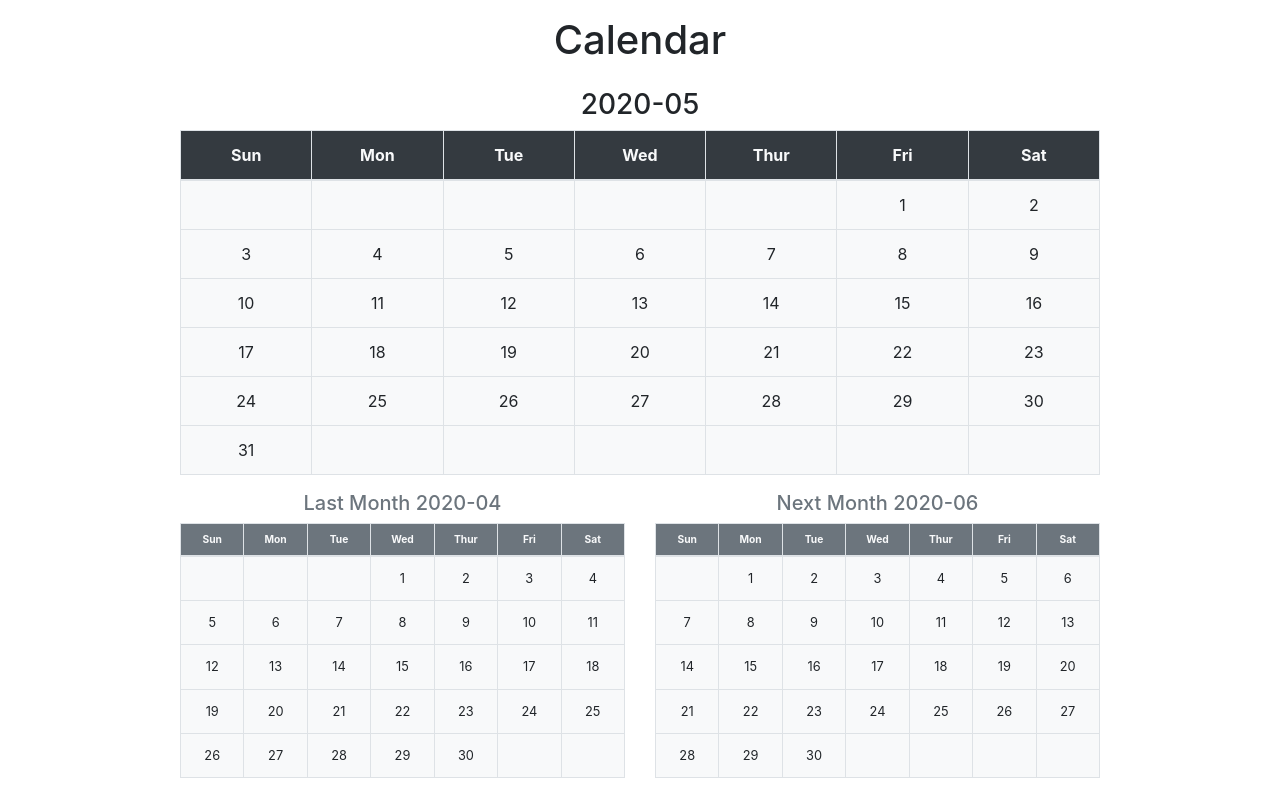
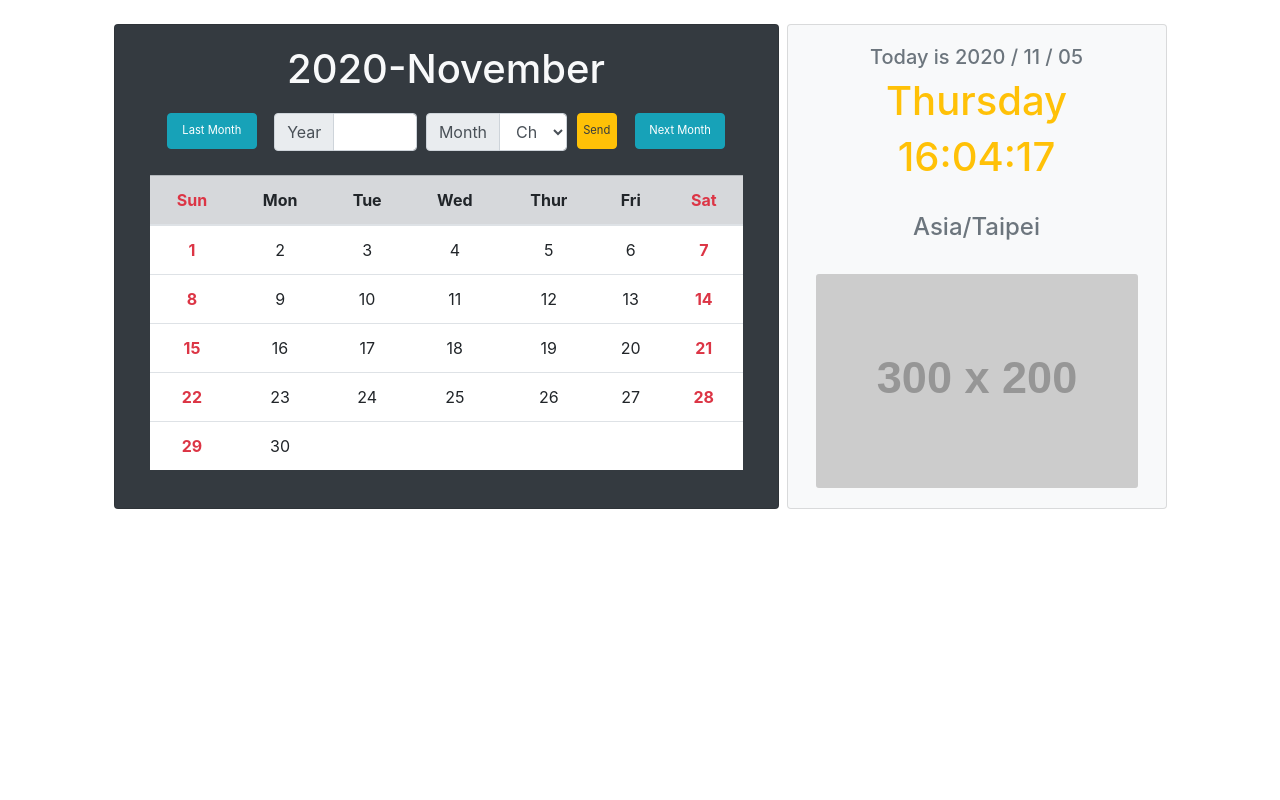
Before and after one commit to MissPigHead/perpetual_calendar-MissPigHead, a PHP site: page /calendar.php in a window 1280 px wide. Run offline with PHP 8.4, Linux system fonts and the light colour scheme; grey boxes labelled with a size stand in for pictures from a placeholder-image service; some libraries are stand-ins or nearby versions.

Commit message:
layout with Bootstrap, need to fix the var issue, for next/last month

```diff
--- a/calendar.php
+++ b/calendar.php
@@ -3,130 +3,128 @@
 <head>
     <meta charset="UTF-8">
     <meta name="viewport" content="width=device-width, initial-scale=1.0">
-    <title>Calendar_1029Homework</title>
+    <title>Calendar</title>
     <link rel="stylesheet" href="https://cdn.jsdelivr.net/npm/bootstrap@4.5.3/dist/css/bootstrap.min.css">
     <script src="https://code.jquery.com/jquery-3.5.1.slim.min.js"></script>
     <script src="https://cdn.jsdelivr.net/npm/bootstrap@4.5.3/dist/js/bootstrap.bundle.min.js"></script>
-    <style>
-        table{
-            width: 100%;
-            table-layout: fixed;
-        }
-    </style>
 </head>
 <body>
+    <div class="container">
+        <div class="row pt-4 d-flex justify-content-center">
+            <div class="mx-1 col-12 col-lg-7 order-2 order-lg-1 card bg-dark text-light text-center">
+                    <div class="card-body d-flex flex-column">
+                        <div class="order-2">
+                            <form action="calendar_layout.php" method="get" name="calendar">
+                                <div class="form-row d-flex justify-content-center">
+                                    <div class="form-group col-md-2 mr-2 d-none d-md-block">
+                                        <input type="submit" class="btn btn-info col-12" style="font-size: 0.7rem;padding:0.525rem 0.1rem;" name="lastMn" value="Last Month">
                                             <?php
-        $testDate="2020-05-20"; // 輸入測試日期
-        $testDateYrMn=date("Y-m",strtotime($testDate)); //回傳測試日期該年份及月份
-        $firstDateWeek=date("w",(strtotime($testDateYrMn.'-1'))); // 回傳測試該月第一日星期幾
-        $testMonthDays=date("t",strtotime($testDate)); // 回傳測試該月共幾天
-        $endDateWeek=date("w",(strtotime($testDateYrMn.'-'.$testMonthDays))); // 回傳測試該月最後一日星期幾
+                                                date_default_timezone_set('Asia/Taipei');//預設時區
+                                                $timezone = date_default_timezone_get();//叫出時區
+                                                $calendarYrMn=date('Y-F',strtotime(date('Y-m-d')));
+                                                $calendarDt=date('Y-m-d');
+                                                $calendarYr=date('Y',strtotime($calendarDt));//查詢年份，預設now
+                                                $calendarMn=date('m',strtotime($calendarDt));//查詢月份，預設now
+                                                $calendarDy=date('d',strtotime($calendarDt));//查詢riqi，預設now
+                                                if(isset($_GET['lastMn'])){
+                                                    if ($calendarMn =='01'){
+                                                        $_GET['Yr']=($calendarYr-1);
+                                                        $_GET['Mn']='12';
+                                                    }else{
+                                                        $calendarDt=date('Y-m-d',strtotime($calendarYr.'-'.($calendarMn-1).'-'.$calendarDy));
+                                                    }
+                                                    header("location:calendar_layout.php?Yr={$_GET['Yr']}&Mn={$_GET['Mn']}");
+                                                }
 
-        $lastMnLastDate=date("Y-m-d",((strtotime($testDateYrMn.'-1'))-24*60*60)); // 回傳前月最後一天日期
-        $lastMnYrMn=date("Y-m",strtotime($lastMnLastDate)); //回傳前月年份及月份
-        $lastMnDays=date("t",strtotime($lastMnLastDate)); //回傳前月共幾天
-        $lastMnFirstDtWk=date("w",(strtotime($lastMnYrMn.'-1'))); //回傳前月第一天星期幾
-        $lastMnLastDtWk=date("w",(strtotime($lastMnLastDate))); //回傳前月最後一天星期幾
+                                            ?>
+                                    </div>
 
-        $nextMnFirstDate=date("Y-m-d",((strtotime($testDateYrMn.'-'.$testMonthDays))+24*60*60)); // 回傳次月第一天日期
-        $nextMnYrMn=date("Y-m",strtotime($nextMnFirstDate)); //回傳次月年份及月份
-        $nextMnDays=date("t",strtotime($nextMnFirstDate)); //回傳次月共幾天
-        $nextMnFirstDtWk=date("w",(strtotime($nextMnFirstDate))); //回傳次月第一天星期幾
-        $nextMnLastDtWk=date("w",(strtotime($nextMnYrMn.'-'.$nextMnDays))); //回傳次月最後一天星期幾
+                                    <div class="form-group col-md-3 px-1">
+                                        <div class="input-group">
+                                            <div class="input-group-prepend">
+                                                <span class="input-group-text">Year</span>
+                                            </div>
+                                            <input type="text" class="form-control" name="Yr">
+                                        </div>
+                                    </div> <div class="form-group col-md-3">
+                                        <div class="input-group">
+                                            <div class="input-group-prepend">
+                                                <span class="input-group-text">Month</span>
+                                            </div>
+                                            <select name="Mn" class="form-control">
+                                                <option value=""> Choose </option>
+                                                <option value="1"> 1 </option>
+                                                <option value="2"> 2 </option>
+                                                <option value="3"> 3 </option>
+                                                <option value="4"> 4 </option>
+                                                <option value="5"> 5 </option>
+                                                <option value="6"> 6 </option>
+                                                <option value="7"> 7 </option>
+                                                <option value="8"> 8 </option>
+                                                <option value="9"> 9 </option>
+                                                <option value="10"> 10 </option>
+                                                <option value="11"> 11 </option>
+                                                <option value="12"> 12 </option>
+                                            </select>
+                                        </div>
+                                    </div><div class="form-group col-md-1">
+                                        <input type="submit" value="Send" class="btn btn-warning col-12 text-dark" style="font-size: 0.7rem;padding:0.525rem 0.1rem;"></input>
+                                    </div>
+                                    <div class="form-group col-md-2 ml-2 d-none d-md-block">
+                                    <input type="button" class="btn btn-info col-12" style="font-size: 0.7rem;padding:0.525rem 0.1rem;" name="nextMn" value="Next Month">
+                                    </div>
+                                </div>
+    <?php
+        $calendarDs=date('t',strtotime($calendarDt));//查詢月份的天數
+        $calendarDW=date('l',strtotime($calendarDt));//查詢日期星期幾，預設now
+        $calendarT=date('H:i:s');//查詢時間，預設now
+    if (empty($_GET['Yr']) && empty($_GET['Mn'])){
+        $calendarYr=date('Y',strtotime($calendarDt));//查詢年份，預設now
+        $calendarMn=date('F',strtotime($calendarDt));//查詢月份，預設now
+    }elseif (isset($_GET['Yr'])){
+        $calendarYr=$_GET['Yr']; //輸入後替換年份
+    }elseif (isset($_GET['Mn'])){
+        $calendarMn=$_GET['Mn']; //輸入後替換月份
+    }else{
+        $calendarYr=$_GET['Yr']; //輸入後替換年份
+        $calendarMn=$_GET['Mn']; //輸入後替換月份
+    }
+    $firstDW=date('w',strtotime($calendarYr.'-'.$calendarMn.'-01'));//第一天星期幾
+    $endDW=date('w',strtotime($calendarYr.'-'.$calendarMn.'-'.$calendarDs));//最後一天星期幾
 ?>
-    <h1 class="text-center p-3">Calendar</h1>
-    <div class="container">
-        <div class="row justify-content-center text-center">
-            <div class="col-md-10">
-                <h3 class="text-center"><?php echo $testDateYrMn ?></h3>
-                <table class="table table-bordered">
-                    <thead class="bg-dark text-light">
-                        <th>Sun</th>
+                            </form>
+                        </div>
+
+                        <div class="card-title order-1">
+                            <h1><?=$calendarYrMn;?></h1>
+                        </div>
+
+
+                        <div class="table-responsive order-3" style="border-spacing: 0;">
+                            <table class="table mt-2 ">
+                                <thead class="table-secondary">
+                                    <th class="text-danger">Sun</th>
                                     <th>Mon</th>
                                     <th>Tue</th>
                                     <th>Wed</th>
                                     <th>Thur</th>
                                     <th>Fri</th>
-                        <th>Sat</th>
+                                    <th class="text-danger">Sat</th>
                                 </thead>
-                    <tbody class="bg-light">
+                                <tbody  class="table bg-white">
     <?php
-                        for ($i=0; $i<=ceil(($testMonthDays+$firstDateWeek-7)/7); $i++){
+        for ($i=0; $i<=ceil(($calendarDs+$firstDW-7)/7); $i++){
             echo "<tr>";
             for ($j=0; $j<=6; $j++){
-                                if ($i==0 && $j<$firstDateWeek){
+                if (($i==0 && $j<$firstDW) ||($i==ceil(($calendarDs+$firstDW-7)/7) && $j>$endDW)) {
                     echo "<td> &nbsp; </td>";
-                                }else if($i==ceil(($testMonthDays+$firstDateWeek-7)/7) && $j>$endDateWeek){
-                                    echo "<td> &nbsp; </td>";
+                }elseif($j==0||$j==6){
+                    echo "<td class='text-danger font-weight-bold'>";
+                    echo ($i*7)+($j+1)-$firstDW;
+                    echo "</td>";
                 }else{
                     echo "<td>";
-                                    echo ($i*7)+($j+1)-$firstDateWeek;
-                                    echo "</td>";
-                                }
-                            }
-                            echo "</tr>";
-                        }
-                    ?>
-                    </tbody>
-                </table>
-            </div>
-            <div class="col-md-5">
-                <h5 class="text-center text-secondary"><?php echo "Last Month ".$lastMnYrMn ?></h5>
-                <table class="table table-bordered small">
-                    <thead class="bg-secondary text-light transform small">
-                        <th style="padding:0.5rem 0.1rem;">Sun</th>
-                        <th style="padding:0.5rem 0.1rem;">Mon</th>
-                        <th style="padding:0.5rem 0.1rem;">Tue</th>
-                        <th style="padding:0.5rem 0.1rem;">Wed</th>
-                        <th style="padding:0.5rem 0.1rem;">Thur</th>
-                        <th style="padding:0.5rem 0.1rem;">Fri</th>
-                        <th style="padding:0.5rem 0.1rem;">Sat</th>
-                    </thead>
-                    <tbody class="bg-light">
-                    <?php
-                        for ($i=0; $i<=ceil(($lastMnDays+$lastMnFirstDtWk-7)/7); $i++){
-                            echo "<tr>";
-                            for ($j=0; $j<=6; $j++){
-                                if ($i==0 && $j<$lastMnFirstDtWk){
-                                    echo "<td> &nbsp; </td>";
-                                }else if($i==ceil(($lastMnDays+$lastMnFirstDtWk-7)/7) && $j>$lastMnLastDtWk){
-                                    echo "<td> &nbsp; </td>";
-                                }else{
-                                    echo "<td>";
-                                    echo ($i*7)+($j+1)-$lastMnFirstDtWk;
-                                    echo "</td>";
-                                }
-                            }
-                            echo "</tr>";
-                        }
-                    ?>
-                    </tbody>
-                </table>
-            </div>
-            <div class="col-md-5">
-                <h5 class="text-center text-secondary"><?php echo "Next Month ".$nextMnYrMn ?></h5>
-                <table class="table table-bordered small">
-                    <thead class="bg-secondary text-light transform small">
-                        <th style="padding:0.5rem 0.1rem;">Sun</th>
-                        <th style="padding:0.5rem 0.1rem;">Mon</th>
-                        <th style="padding:0.5rem 0.1rem;">Tue</th>
-                        <th style="padding:0.5rem 0.1rem;">Wed</th>
-                        <th style="padding:0.5rem 0.1rem;">Thur</th>
-                        <th style="padding:0.5rem 0.1rem;">Fri</th>
-                        <th style="padding:0.5rem 0.1rem;">Sat</th>
-                    </thead>
-                    <tbody class="bg-light">
-                    <?php
-                        for ($i=0; $i<=ceil(($nextMnDays+$nextMnFirstDtWk-7)/7); $i++){
-                            echo "<tr>";
-                            for ($j=0; $j<=6; $j++){
-                                if ($i==0 && $j<$nextMnFirstDtWk){
-                                    echo "<td> &nbsp; </td>";
-                                }else if($i==ceil(($nextMnDays+$nextMnFirstDtWk-7)/7) && $j>$nextMnLastDtWk){
-                                    echo "<td> &nbsp; </td>";
-                                }else{
-                                    echo "<td>";
-                                    echo ($i*7)+($j+1)-$nextMnFirstDtWk;
+                    echo ($i*7)+($j+1)-$firstDW;
                     echo "</td>";
                 }
             }
@@ -138,5 +136,16 @@
                         </div>
                     </div>
             </div>
+            <div class="mx-1 col-12 col-lg-4 order-1 order-lg-2 card px-2 bg-light text-center align-self-stretch">
+                    <div class="card-body">
+                        <h5 class="text-muted"><?='Today is '.date('Y / m / d')?></h5>
+                        <h1 class="text-warning"><?=$calendarDW?></h1>
+                        <h1 class="text-warning"><?=$calendarT?></h1>
+                        <h4 class="text-muted py-4 d-none d-md-block"><?php echo $timezone;?></h4>
+                        <img src="https://fakeimg.pl/300x200" div class="card-img d-none d-lg-block">
+                    </div>
+            </div>
+        </div>
+    </div>
 </body>
 </html>
```
Lines whose indentation alone changed are shown as unchanged.
